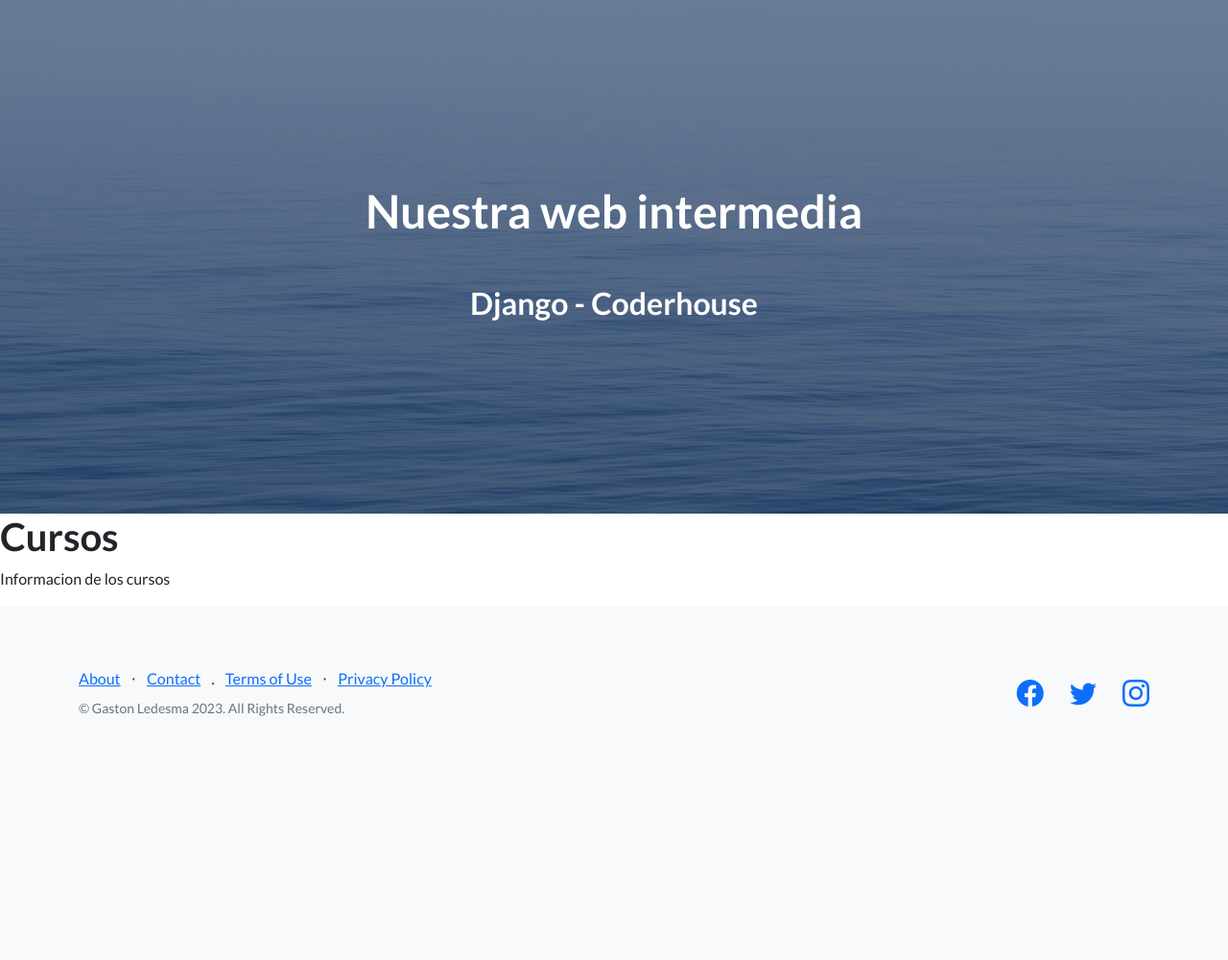
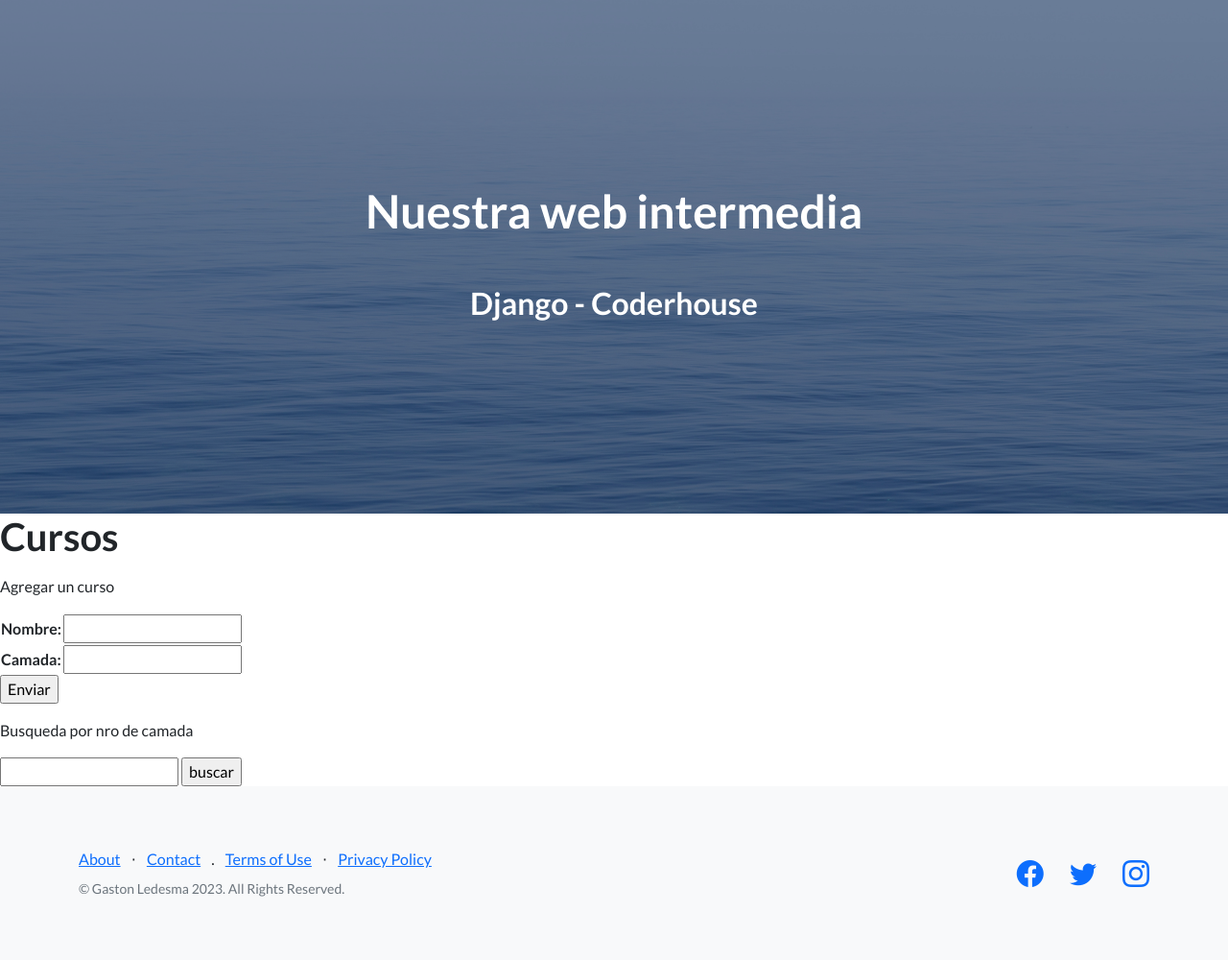
Before and after one commit to gastonledes/ProyectoCoder, a Django app: page /AppCoder/cursos in a window 1280 px wide. Shown: the part 67-1067 px from the top of the page at 96% size. Before the commit the page ends 813 px from the top, so only its background shows below. Run offline with Django 4.2, Linux system fonts and the light colour scheme; some libraries are stand-ins or nearby versions.

Commit message:
version04

```diff
--- /dev/null
+++ b/AppCoder/forms.py
@@ -0,0 +1,11 @@
+from django import forms
+
+class Cursoformulario(forms.Form):
+    nombre= forms.CharField()
+    camada= forms.IntegerField()
+
+class Profesorformulario(forms.Form):
+    nombre=forms.CharField(max_length=40)
+    apellido=forms.CharField(max_length=40)
+    email = forms.EmailField()
+    profesion = forms.CharField(max_length=40)
--- a/AppCoder/templates/cursos.html
+++ b/AppCoder/templates/cursos.html
@@ -6,6 +6,25 @@
 
     <!--colocoamos lo que va a cambiar-->
     <h1>Cursos</h1>
-    <p>Informacion de los cursos</p>
+    <p> </p>
+    <p>Agregar un curso</p>
+    {% if miformulario.errors %}
+    <p style="color: red;"> Estan mal los datos, revisar.</p>
+    {% endif %}
+
+    <form action="" method="POST">{% csrf_token %}
+
+        <table>
+            {{ miformulario.as_table }}
+        </table>
+
+        <input type="submit" value="Enviar">
+    </form>
+    <p> </p>
+    <p> Busqueda por nro de camada</p>
+    <form action="/AppCoder/buscar/" method="GET">
+        <input type="number" name='camada' id='camada'>
+        <input type="submit" value="buscar">
+    </form>
 
 {% endblock %}
--- a/AppCoder/urls.py
+++ b/AppCoder/urls.py
@@ -7,4 +7,8 @@ urlpatterns = [
     path('estudiantes', views.estudiantes, name='Estudiantes'),
     path('profesores', views.profesores, name='Profesores'),
     path('entregables', views.entregables, name='Entregables'),
+    #path('cursoformulario', views.cursoformulario, name= 'Cursoformulario'),
+    path('profesorformulario', views.profesorformulario, name= 'Profesorformulario'),
+   # path('busquedacamada', views.busquedaCamada, name='Busquedacamada'),
+    path('buscar/', views.buscar),
 ]
--- a/AppCoder/views.py
+++ b/AppCoder/views.py
@@ -1,13 +1,14 @@
 from django.shortcuts import render
-from AppCoder.models import Curso
+from AppCoder.models import Curso, Profesor
 from django.http import HttpResponse
+from AppCoder.forms import *
 # Create your views here.
 
 def inicio(request):
     return render(request, 'inicio_ori.html')
 
-def cursos(request):
-     return render(request, 'cursos.html')
+#def cursos(request):
+#     return render(request, 'cursos.html')
 
 def estudiantes(request):
         return render(request, 'estudiantes.html')
@@ -17,3 +18,54 @@ def profesores(request):
 
 def entregables(request):
      return render(request, 'entregables.html')
+
+def cursos(request):
+     if request.method == 'POST':
+          miFormulario = Cursoformulario(request.POST)
+
+          print(miFormulario)
+
+          if miFormulario.is_valid:
+
+               informacion = miFormulario.cleaned_data
+
+               curso= Curso(nombre=informacion['nombre'], camada=informacion['camada'])
+               curso.save()
+
+               return render(request, 'inicio_ori.html')
+     else:
+          miformulario = Cursoformulario()
+     return render(request,'cursos.html', {'miformulario' : miformulario})
+
+
+def profesorformulario(request):
+     if request.method == 'POST':
+          miFormulario = Profesorformulario(request.POST)
+
+          print(miFormulario)
+
+          if miFormulario.is_valid:
+
+               informacion = miFormulario.cleaned_data
+
+               profesor= Profesor(nombre=informacion['nombre'], apellido=informacion['apellido'], email=informacion['email'], profesion=informacion['profesion'])
+               profesor.save()
+
+               return render(request, 'inicio_ori.html')
+     else:
+          miformulario = Profesorformulario()
+     return render(request,'profesorformulario.html', {'miformulario' : miformulario})
+
+def busquedaCamada(request):
+     return render(request, 'cursos.html')
+
+def buscar(request):
+     if request.GET['camada']:
+          camada = request.GET['camada']
+          curso = Curso.objects.filter(camada__icontains=camada)
+          return render(request, 'inicio_ori.html', {"curso" : curso, "camada": camada})
+     else:
+          respuesta = "No enviaste datos."
+
+     #return HttpResponse(respuesta)
+     return render(request, "inicio_ori.html", {'respuesta': respuesta})
```
Also changed, not shown: AppCoder/templates/inicio_ori.html (+11 -2 lines), AppCoder/templates/profesorformulario.html (added, +24 -0 lines), db.sqlite3, 1 other file.
